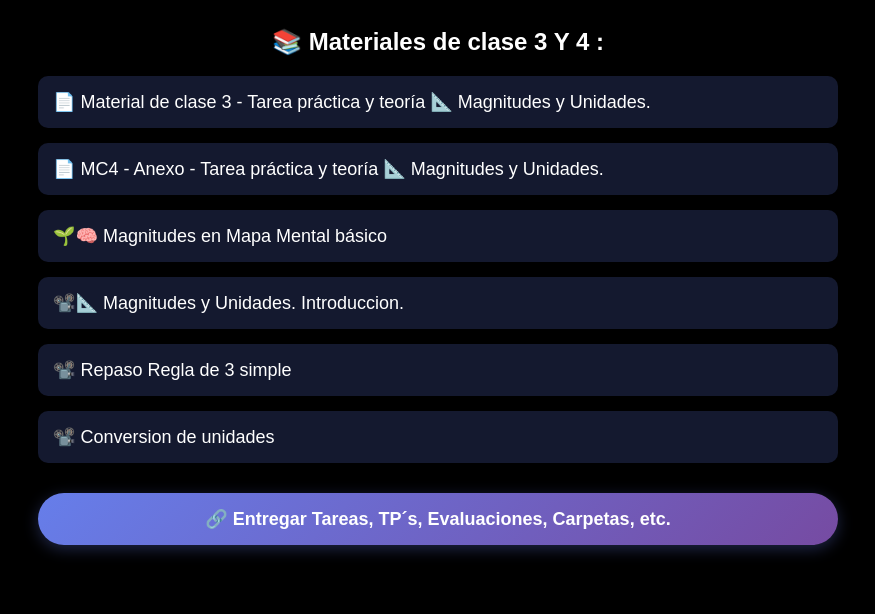
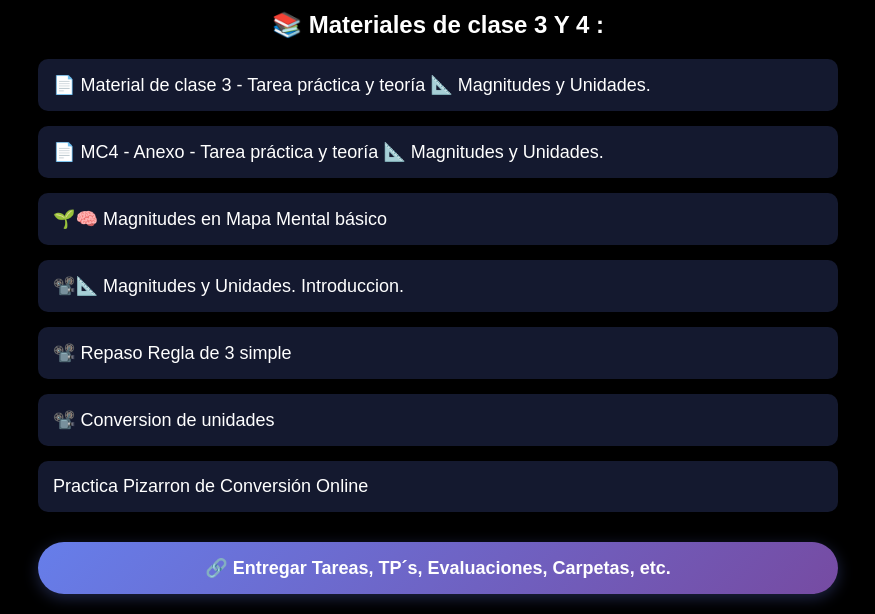
Before and after one commit to GUITARRITA1/appyclaud, a plain HTML site: page matc3.html in a window 1280 px wide. Shown: the part 218-832 px from the top of the page, without its empty margins (202-1077 px from the left). Before the commit the page ends 800 px from the top, so only its background shows below. Drawn offline with Linux system fonts and the light colour scheme.

Commit message:
Update matc3.html

```diff
--- a/matc3.html
+++ b/matc3.html
@@ -170,10 +170,10 @@
         <li><a href="Material_Clase3.pdf" target="_blank">📄 Material de clase 3 - Tarea práctica y teoría 📐 Magnitudes y Unidades.</a></li>
         <li><a href="Material_Clase3b.docx" target="_blank">📄 MC4 - Anexo - Tarea práctica y teoría 📐 Magnitudes y Unidades.</a></li>
         <li><a href="MindMap3b.png" target="_blank">🌱🧠 Magnitudes en Mapa Mental básico </a></li>
-     <li><a href="https://youtube.com//watch?v=qFOTQ7yMtzk" target="_blank"> 📽️📐 Magnitudes y Unidades. Introduccion. </a></li>
-  <!--   <li><a href="https://youtube.com//watch?v=hTyMRFTqvyw" target="_blank"> 📽️📐 SISTEMAS DE MEDICION. Introduccion. </a></li> -->
- <li><a href="https://youtube.com//watch?v=Xphb-tzJj24" target="_blank">📽️ Repaso Regla de 3 simple </a></li>
-     <li><a href="https://youtube.com//watch?v=QeVaK8lDzkQ" target="_blank">📽️ Conversion de unidades </a></li>
+        <li><a href="https://youtube.com//watch?v=qFOTQ7yMtzk" target="_blank"> 📽️📐 Magnitudes y Unidades. Introduccion. </a></li>
+        <li><a href="https://youtube.com//watch?v=Xphb-tzJj24" target="_blank">📽️ Repaso Regla de 3 simple </a></li>
+        <li><a href="https://youtube.com//watch?v=QeVaK8lDzkQ" target="_blank">📽️ Conversion de unidades </a></li>
+        <li><a href="https://guitarrita1.github.io/PIZZARRON/"> Practica Pizarron de Conversión Online </a></li>
 
         <!-- Agrega más archivos aquí -->
     </ul>
```
